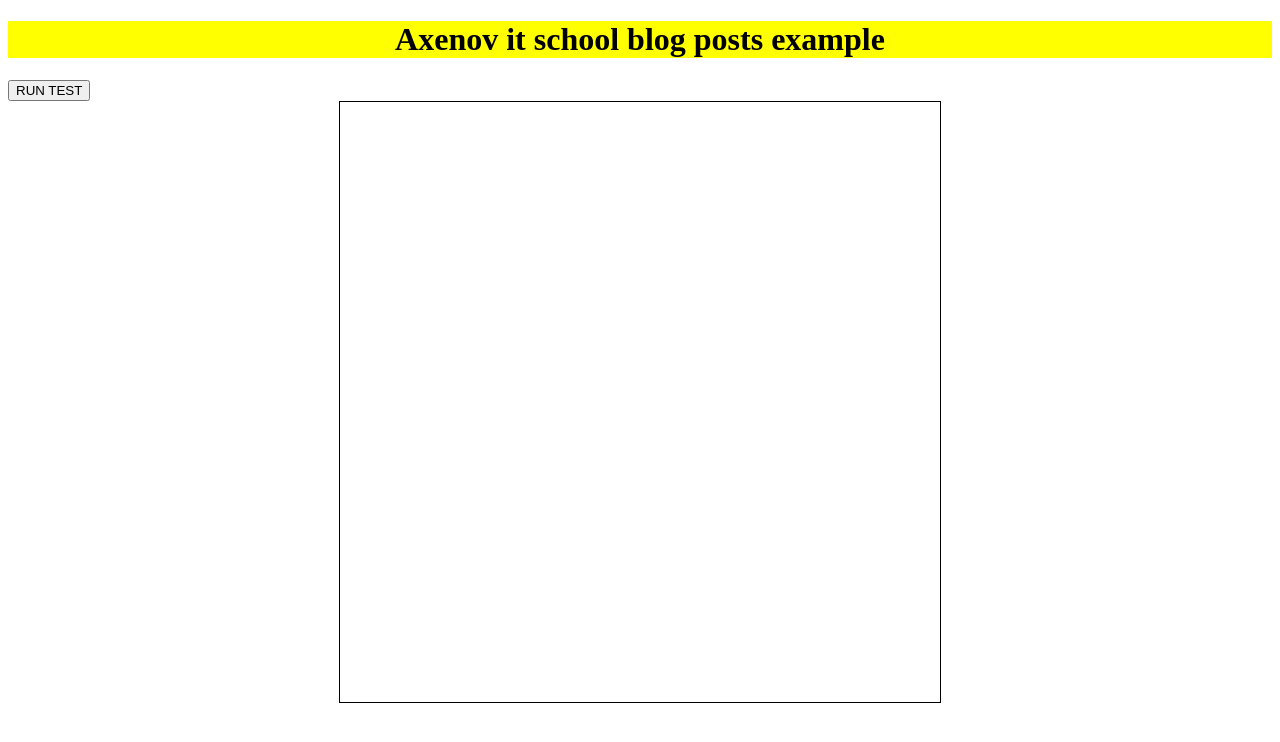
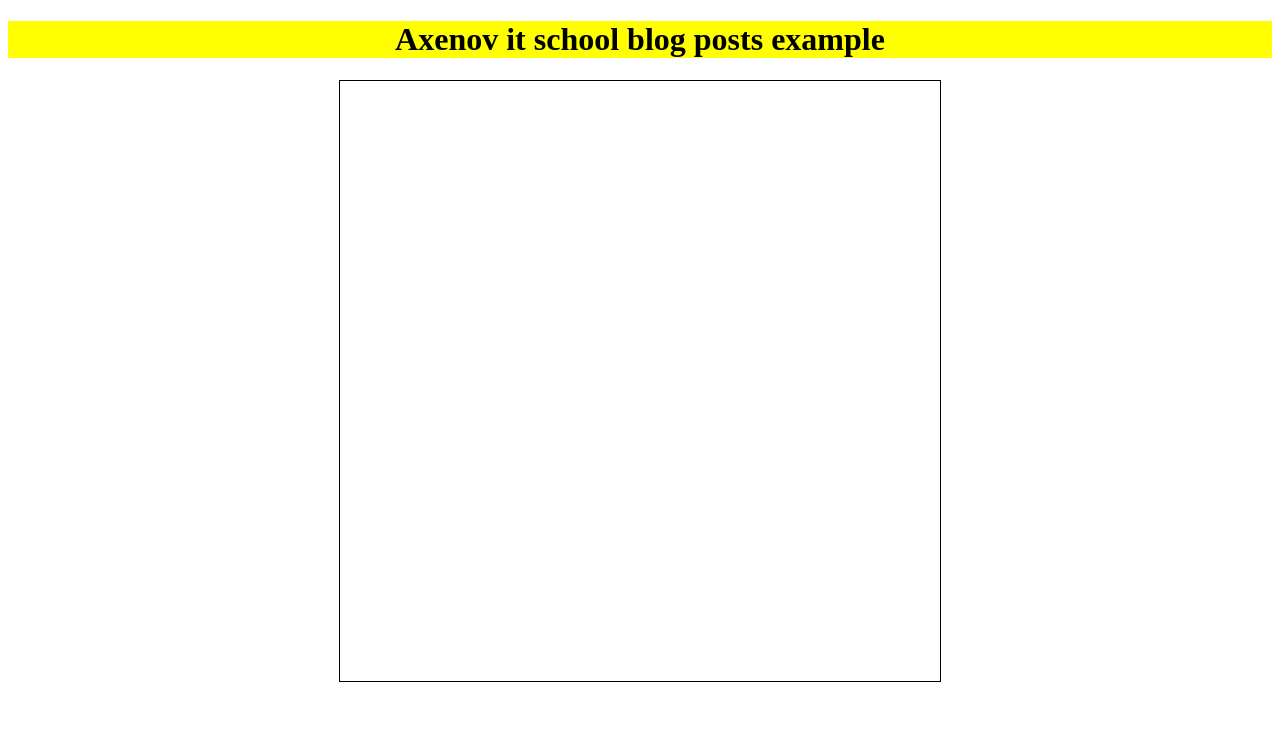
Before and after one commit to alex0735070005/blog-posts-project, a plain HTML site: page index.html in a window 1280 px wide. Drawn offline with Linux system fonts and the light colour scheme.

Commit message:
delete test button

```diff
--- a/index.html
+++ b/index.html
@@ -9,7 +9,6 @@
   </head>
   <body>
     <h1>Axenov it school blog posts example</h1>
-    <button type="button" id="run-test">RUN TEST</button>
     <div id="container"></div>
   </body>
 </html>
```
